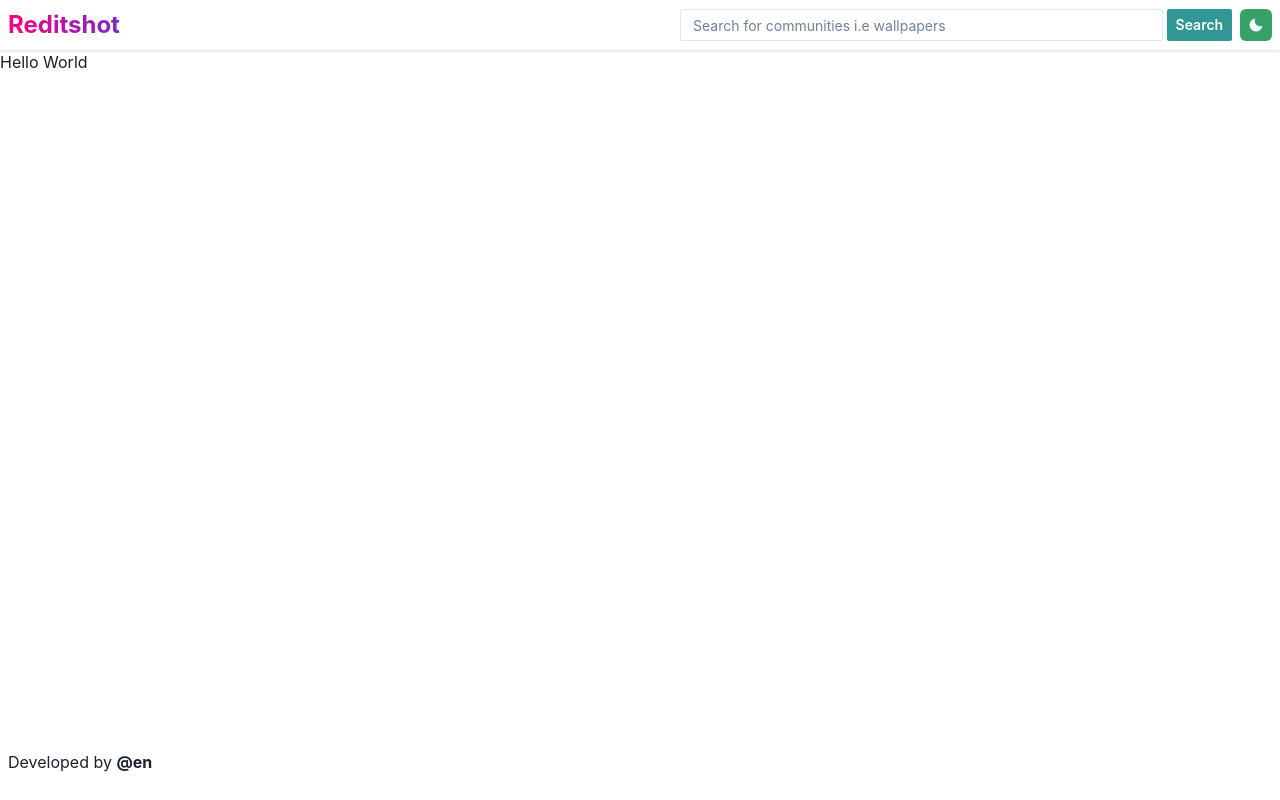
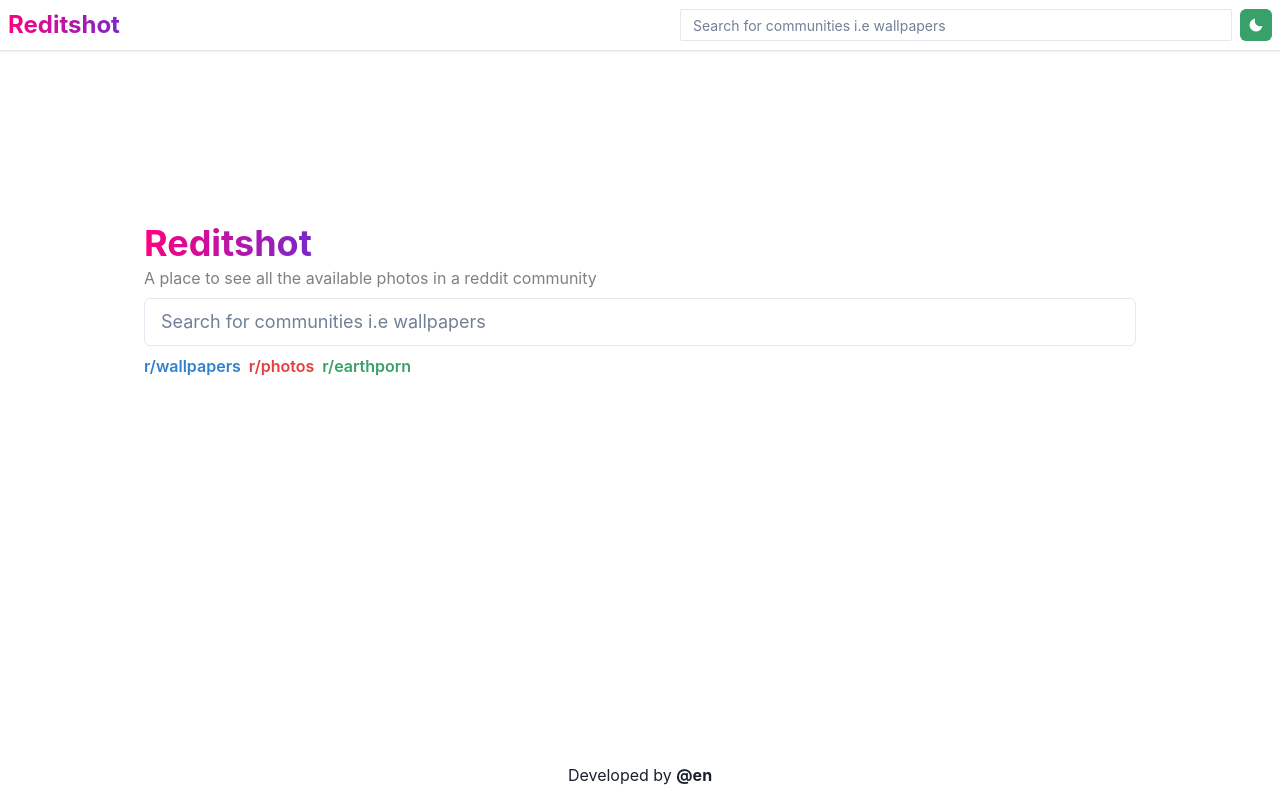
Before and after one commit to i-naeem/reditshot, a Next.js app: page / in a window 1280 px wide. Built offline with nearby package versions, Linux system fonts and the light colour scheme.

Commit message:
:sparkles: add hero section and refactor searchbar

```diff
--- a/src/components/Brand.js
+++ b/src/components/Brand.js
@@ -1,18 +1,18 @@
-import { Text } from '@chakra-ui/react';
+import { Heading, Text } from '@chakra-ui/react';
 import Link from 'next/link';
 
 export const Brand = props => {
   return (
     <Link href='/' passHref>
-      <Text
+      <Heading
         as='a'
         bgGradient='linear(to-l, #7928CA, #FF0080)'
         bgClip='text'
-        fontSize='2xl'
         fontWeight='bold'
+        {...props}
       >
         Reditshot
-      </Text>
+      </Heading>
     </Link>
   );
 };
--- a/src/components/Searchbar.js
+++ b/src/components/Searchbar.js
@@ -1,38 +1,20 @@
-import { Box, Button, Input, InputGroup } from '@chakra-ui/react';
+import { Box, Input } from '@chakra-ui/react';
 import { useRouter } from 'next/router';
-import { useState } from 'react';
 
 const Searchbar = props => {
   const router = useRouter();
-  const [searchKeywords, setSearchKeywords] = useState(router.query.q || '');
-
-  const onChange = event => {
-    setSearchKeywords(event.target.value);
-  };
-
-  const onSearch = event => {
-    event.preventDefault();
-    if (searchKeywords) {
-      router.push(`/search?q=${searchKeywords}`);
-    }
-  };
 
   return (
-    <Box {...props} p='2' as='form' onSubmit={onSearch}>
-      <InputGroup gap={1}>
+    <Box {...props} p='2' as='form' action={'/search'}>
       <Input
         size='sm'
+        required
+        name='q'
         type='Search...'
         borderRadius='sm'
-          onChange={onChange}
-          value={searchKeywords}
+        defaultValue={router.query.q || ''}
         placeholder='Search for communities i.e wallpapers'
       />
-
-        <Button size='sm' borderRadius='sm' colorScheme='teal' type='submit'>
-          Search
-        </Button>
-      </InputGroup>
     </Box>
   );
 };
--- a/src/pages/_app.js
+++ b/src/pages/_app.js
@@ -1,4 +1,4 @@
-import { Box, ChakraProvider, Flex, Text } from '@chakra-ui/react';
+import { Box, ChakraProvider, Flex, Link, Text } from '@chakra-ui/react';
 import Head from 'next/head';
 import { Brand } from '../components/Brand';
 import { DarkModeSwitch } from '../components/DarkModeSwitch';
@@ -14,7 +14,7 @@
 
       <Box px='2' as='header' boxShadow='base'>
         <Flex alignItems='center' justifyContent='space-between' minH='50px'>
-          <Brand />
+          <Brand fontSize='2xl' />
 
           <Box
             display='flex'
@@ -33,9 +33,23 @@
         <Component {...pageProps} />
       </Box>
 
-      <Box px='2' as='footer' minH='50px'>
+      <Box
+        px='2'
+        as='footer'
+        minH='50px'
+        display='flex'
+        alignItems='center'
+        justifyContent='center'
+      >
         <Text>
-          Developed by <strong>@en</strong>
+          Developed by{' '}
+          <Link
+            href='https://github.com/i-naeem'
+            target='_blank'
+            fontWeight='bold'
+          >
+            @en
+          </Link>
         </Text>
       </Box>
     </ChakraProvider>
--- a/src/pages/index.js
+++ b/src/pages/index.js
@@ -1,10 +1,66 @@
-import { Box, Text } from '@chakra-ui/react';
+import {
+  Box,
+  Text,
+  Link,
+  Input,
+  Center,
+  Button,
+  Heading,
+  Container,
+  ButtonGroup,
+} from '@chakra-ui/react';
+import { useState } from 'react';
+import { Brand } from '../components/Brand';
 
 const Index = props => {
   return (
-    <Box>
-      <Text>Hello World</Text>
-    </Box>
+    <Container
+      as={Center}
+      style={{ height: 'calc(100vh - 300px)' }}
+      maxW='container.lg'
+    >
+      <Box flexGrow='1'>
+        <Box mb='2'>
+          <Brand />
+          <Text color='gray'>
+            A place to see all the available photos in a reddit community
+          </Text>
+        </Box>
+
+        <Box as='form' action='/search' method='GET'>
+          <Input
+            mb='2'
+            size='lg'
+            name='q'
+            required
+            type='Search...'
+            placeholder='Search for communities i.e wallpapers'
+          />
+        </Box>
+
+        <ButtonGroup size='md'>
+          <Button
+            as={Link}
+            variant='link'
+            href='r/wallpapers'
+            colorScheme='blue'
+          >
+            r/wallpapers
+          </Button>
+          <Button as={Link} variant='link' href='r/photos' colorScheme='red'>
+            r/photos
+          </Button>
+          <Button
+            as={Link}
+            variant='link'
+            href='r/earthporn'
+            colorScheme='green'
+          >
+            r/earthporn
+          </Button>
+        </ButtonGroup>
+      </Box>
+    </Container>
   );
 };
 
```
Lines whose indentation alone changed are shown as unchanged.
